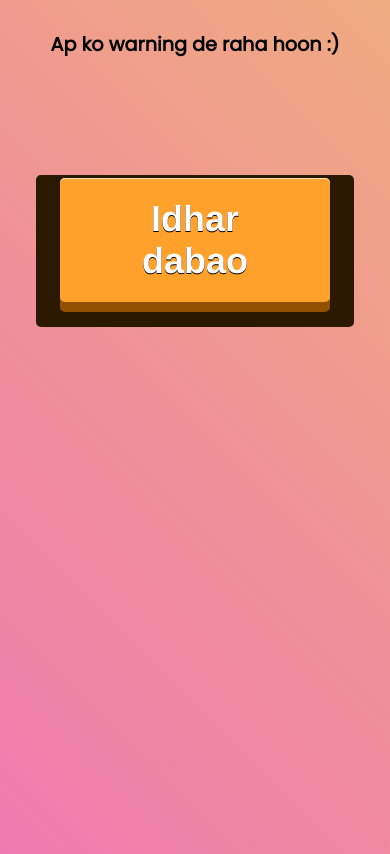
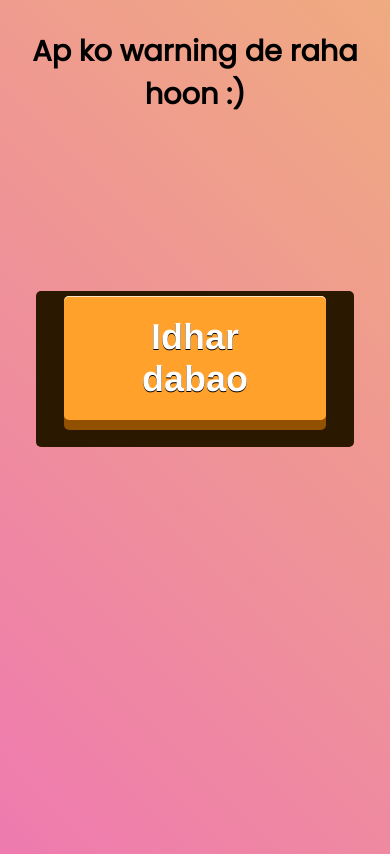
Before and after one commit to Ammar-dev-1/Mysterious-generator_, a plain HTML site: page index.html in a window 390 px wide. Drawn offline with Linux system fonts and the light colour scheme.

Commit message:
Update style.css

```diff
--- a/style.css
+++ b/style.css
@@ -142,3 +142,19 @@ body::before {
   -moz-border-radius: 5px;
   border-radius: 5px;
 }
+
+@media (max-width: 480px) {
+  h1 {
+    font-size: 1.8em;
+  }
+
+  #compliment {
+    font-size: 1.4em;
+    padding: 20px;
+  }
+
+  .button {
+    font-size: 1.1em;
+    padding: 12px 24px;
+  }
+}
```
